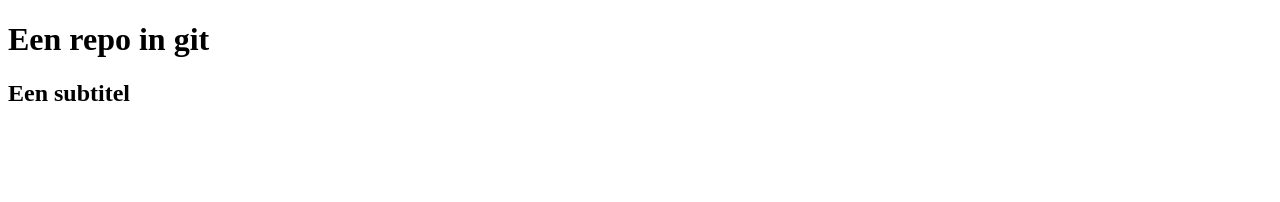
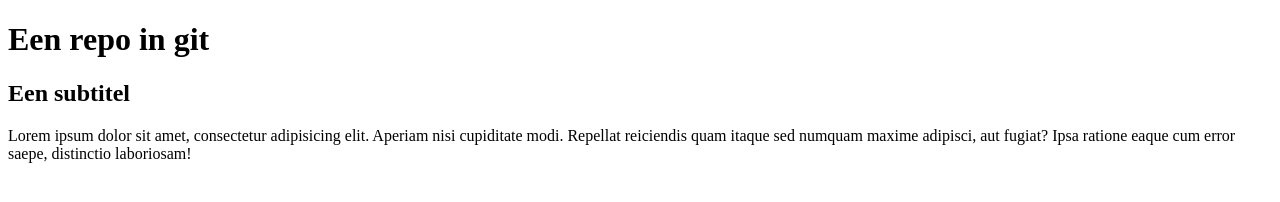
Before and after one commit to SvenBloemenUCLL/GitRepoTest, a plain HTML site: page gitdemo.html in a window 1280 px wide. Drawn offline with Linux system fonts and the light colour scheme.

Commit message:
eerste alinea

```diff
--- a/gitdemo.html
+++ b/gitdemo.html
@@ -8,5 +8,6 @@
 <body>
     <h1>Een repo in git</h1>
     <h2>Een subtitel</h2>
+    <p>Lorem ipsum dolor sit amet, consectetur adipisicing elit. Aperiam nisi cupiditate modi. Repellat reiciendis quam itaque sed numquam maxime adipisci, aut fugiat? Ipsa ratione eaque cum error saepe, distinctio laboriosam!</p>
 </body>
 </html>
```
